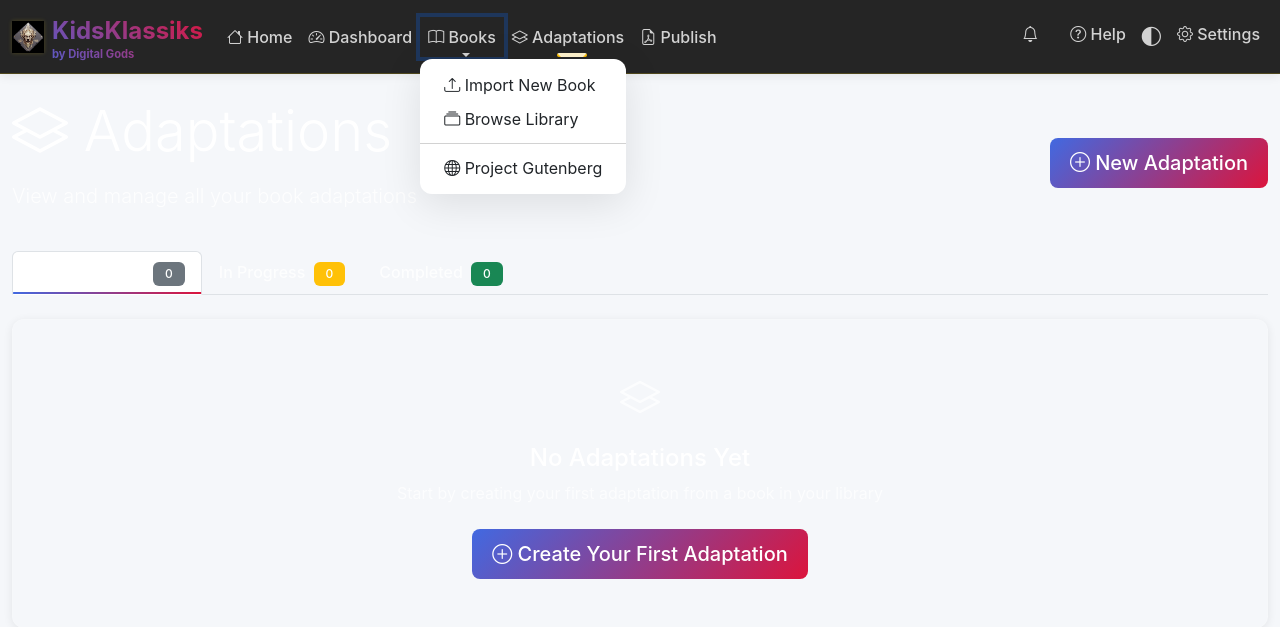
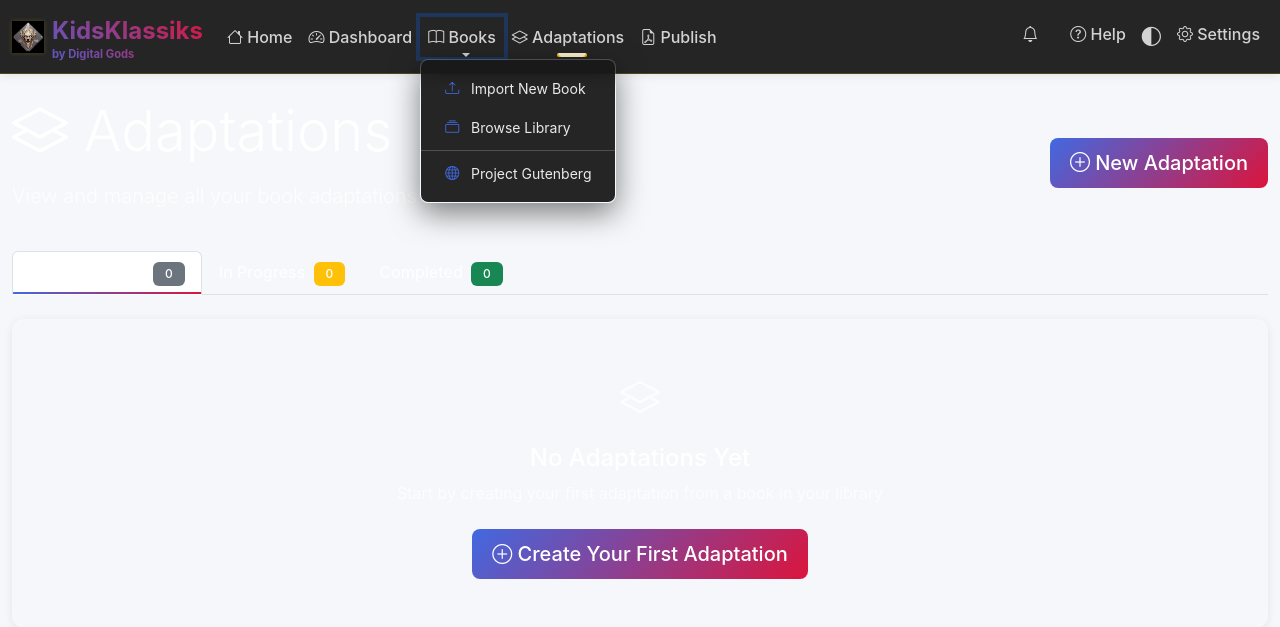
Before and after one commit to Digitalgods2/KidsFastapi, a FastAPI app: page /adaptations/ in a window 1280 px wide, after a click on "Books". Shown: the top 627 px of the page. Run offline with FastAPI, Linux system fonts and the light colour scheme; data that the repository does not hold is empty; parts of the project's set-up code (start-up, migrations or seed data) failed here and were passed over; some libraries are stand-ins or nearby versions.

Commit message:
🔧 Fix navigation dropdown menu visibility
- Fixed invisible dropdown menus in navigation bar
- Added comprehensive dropdown styling for dark theme
- Enhanced dropdown backgrounds with transparency and blur effects
- Improved dropdown item hover states with Digital Gods gradients
- Fixed z-index and positioning issues
- Added proper Bootstrap dropdown overrides for dark theme
- Styled dropdown dividers, headers, and icons
- Enhanced dropdown animations and transitions

Navigation dropdowns now fully visible and themed with Digital Gods styling.

```diff
--- a/static/css/digital-gods-style.css
+++ b/static/css/digital-gods-style.css
@@ -727,3 +727,141 @@ small, .small {
 .btn-close {
   filter: invert(1) grayscale(100%) brightness(200%);
 }
+
+/* Dropdown Menus - Navigation Bar */
+.dropdown-menu {
+  background: rgba(26, 26, 26, 0.95) !important;
+  border: 1px solid rgba(255, 255, 255, 0.2) !important;
+  border-radius: 8px !important;
+  box-shadow: 0 10px 30px rgba(0, 0, 0, 0.5) !important;
+  backdrop-filter: blur(10px);
+  z-index: 1050 !important;
+}
+
+.dropdown-item {
+  color: rgba(255, 255, 255, 0.9) !important;
+  background: transparent !important;
+  border: none !important;
+  padding: 8px 16px !important;
+  transition: all 0.3s ease !important;
+}
+
+.dropdown-item:hover,
+.dropdown-item:focus {
+  color: #ffffff !important;
+  background: linear-gradient(135deg,
+    rgba(65, 105, 225, 0.2) 0%,
+    rgba(220, 20, 60, 0.1) 100%) !important;
+  border-radius: 4px !important;
+}
+
+.dropdown-item:active {
+  color: #ffffff !important;
+  background: linear-gradient(135deg, var(--dg-primary), var(--dg-secondary)) !important;
+}
+
+.dropdown-divider {
+  border-color: rgba(255, 255, 255, 0.2) !important;
+  margin: 4px 0 !important;
+}
+
+.dropdown-header {
+  color: rgba(255, 255, 255, 0.7) !important;
+  font-size: 0.8rem !important;
+  font-weight: 600 !important;
+  text-transform: uppercase !important;
+  letter-spacing: 0.5px !important;
+  padding: 8px 16px 4px 16px !important;
+}
+
+/* Dropdown Toggle Arrow */
+.dropdown-toggle::after {
+  border-top-color: rgba(255, 255, 255, 0.8) !important;
+}
+
+/* Navigation Dropdown Specific */
+.navbar .dropdown-menu {
+  margin-top: 0.5rem !important;
+  min-width: 200px !important;
+}
+
+.navbar .dropdown-item i {
+  width: 20px !important;
+  margin-right: 8px !important;
+  color: var(--dg-primary) !important;
+}
+
+.navbar .dropdown-item:hover i {
+  color: #ffffff !important;
+}
+
+/* Ensure dropdowns appear above other content */
+.dropdown {
+  position: relative !important;
+}
+
+.dropdown-menu.show {
+  display: block !important;
+  opacity: 1 !important;
+  transform: translateY(0) !important;
+}
+
+/* Dropdown Animation */
+.dropdown-menu {
+  opacity: 0;
+  transform: translateY(-10px);
+  transition: all 0.3s ease;
+}
+
+/* Notification Dropdown Styling */
+.dropdown-menu .dropdown-item-text {
+  color: rgba(255, 255, 255, 0.6) !important;
+}
+
+/* Force dropdown visibility and positioning */
+.navbar-nav .dropdown-menu {
+  position: absolute !important;
+  z-index: 1060 !important;
+  display: none !important;
+  float: left !important;
+  min-width: 10rem !important;
+  padding: 0.5rem 0 !important;
+  margin: 0.125rem 0 0 !important;
+  font-size: 0.875rem !important;
+  text-align: left !important;
+  list-style: none !important;
+  background-clip: padding-box !important;
+}
+
+.navbar-nav .dropdown-menu.show {
+  display: block !important;
+}
+
+/* Ensure proper dropdown toggle behavior */
+.navbar-nav .dropdown-toggle {
+  cursor: pointer !important;
+}
+
+.navbar-nav .dropdown-toggle:hover {
+  background-color: rgba(255, 255, 255, 0.1) !important;
+  border-radius: 4px !important;
+}
+
+/* Bootstrap dropdown override for dark theme */
+.navbar-dark .dropdown-menu {
+  background-color: rgba(26, 26, 26, 0.95) !important;
+}
+
+.navbar-dark .dropdown-item {
+  color: rgba(255, 255, 255, 0.9) !important;
+}
+
+.navbar-dark .dropdown-item:hover,
+.navbar-dark .dropdown-item:focus {
+  color: #ffffff !important;
+  background-color: rgba(65, 105, 225, 0.2) !important;
+}
+
+.navbar-dark .dropdown-divider {
+  border-top-color: rgba(255, 255, 255, 0.2) !important;
+}
```
